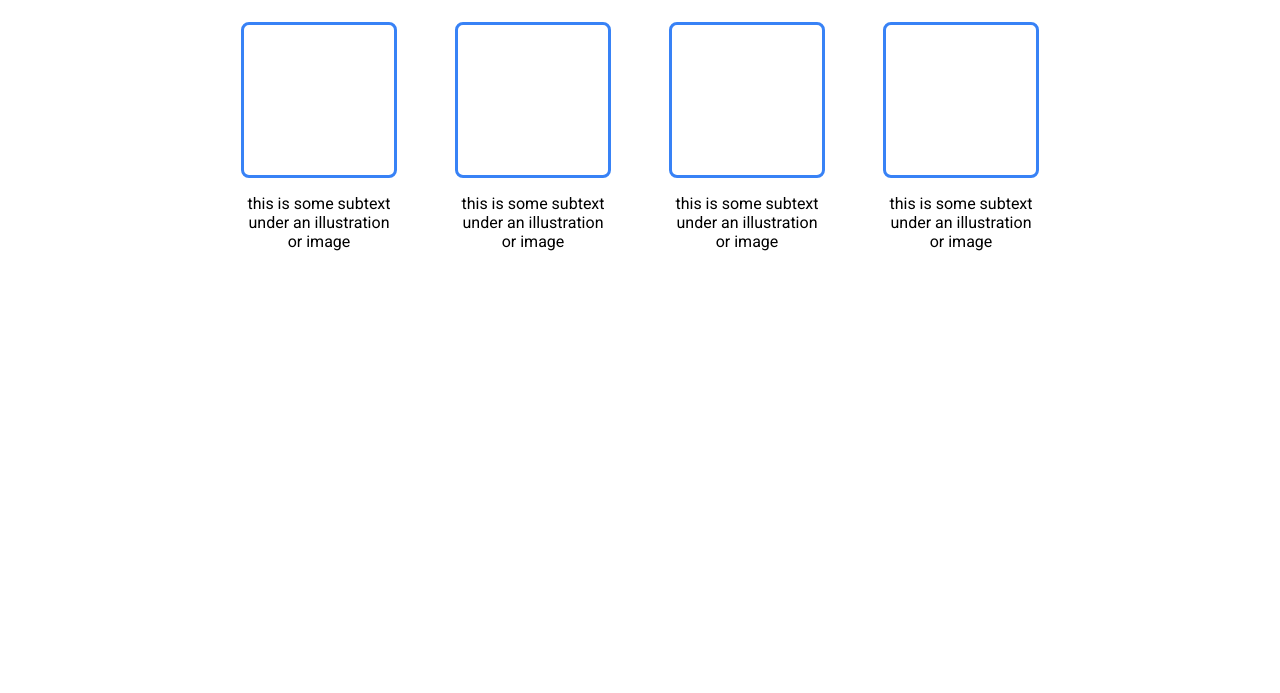
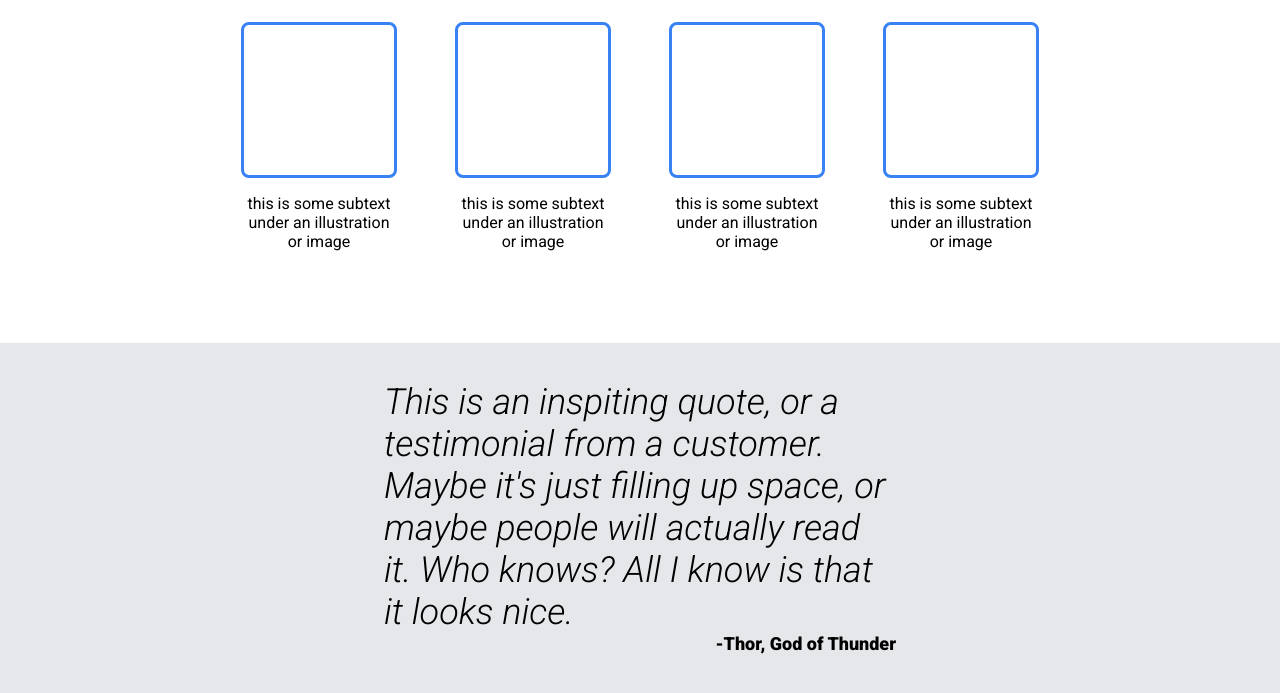
Before and after one commit to WesleyUmans/TOPHomePage, a plain HTML site: page index.html in a window 1280 px wide. Shown: the part 575-1268 px from the top of the page. Before the commit the page ends 842 px from the top, so only its background shows below. Drawn offline with Linux system fonts and the light colour scheme.

Commit message:
Added the quote section to the page.

```diff
--- a/index.html
+++ b/index.html
@@ -36,7 +36,7 @@
     </div>
     <div class="information">
         <div class="wrapper information-contents">
-            <h1 class="information-header">Some random information</h1>
+            <h1 class="information-header">Some random information.</h1>
             <div class="information-row">
                 <div class="information-box">
                     <div class="information-placeholder"></div>
@@ -57,5 +57,11 @@
             </div>
         </div>
     </div>
+    <div class="quote-container">
+        <div class="wrapper quote">
+            <em>This is an inspiting quote, or a testimonial from a customer. Maybe it's just filling up space, or maybe people will actually read it. Who knows? All I know is that it looks nice.</em>
+            <strong>-Thor, God of Thunder</strong>
+        </div>
+    </div>
 </body>
 </html>
--- a/style.css
+++ b/style.css
@@ -114,7 +114,7 @@ body {
 
 .information {
     background-color: white;
-    height: 350px;
+    height: 450px;
 }
 
 .information-contents {
@@ -156,3 +156,28 @@ body {
     width: 100%;
     text-align: center;
 }
+
+/* Quote */
+
+.quote-container {
+    height: 350px;
+    background-color: #e5e7eb;
+}
+
+.quote {
+    width: 40%;
+    height: 100%;
+    display: flex;
+    flex-direction: column;
+    justify-content: center;
+}
+
+.quote em {
+    font-size: 36px;
+    font-weight: 300;
+}
+
+.quote strong {
+    text-align: end;
+    font-size: 18px;
+}
```
